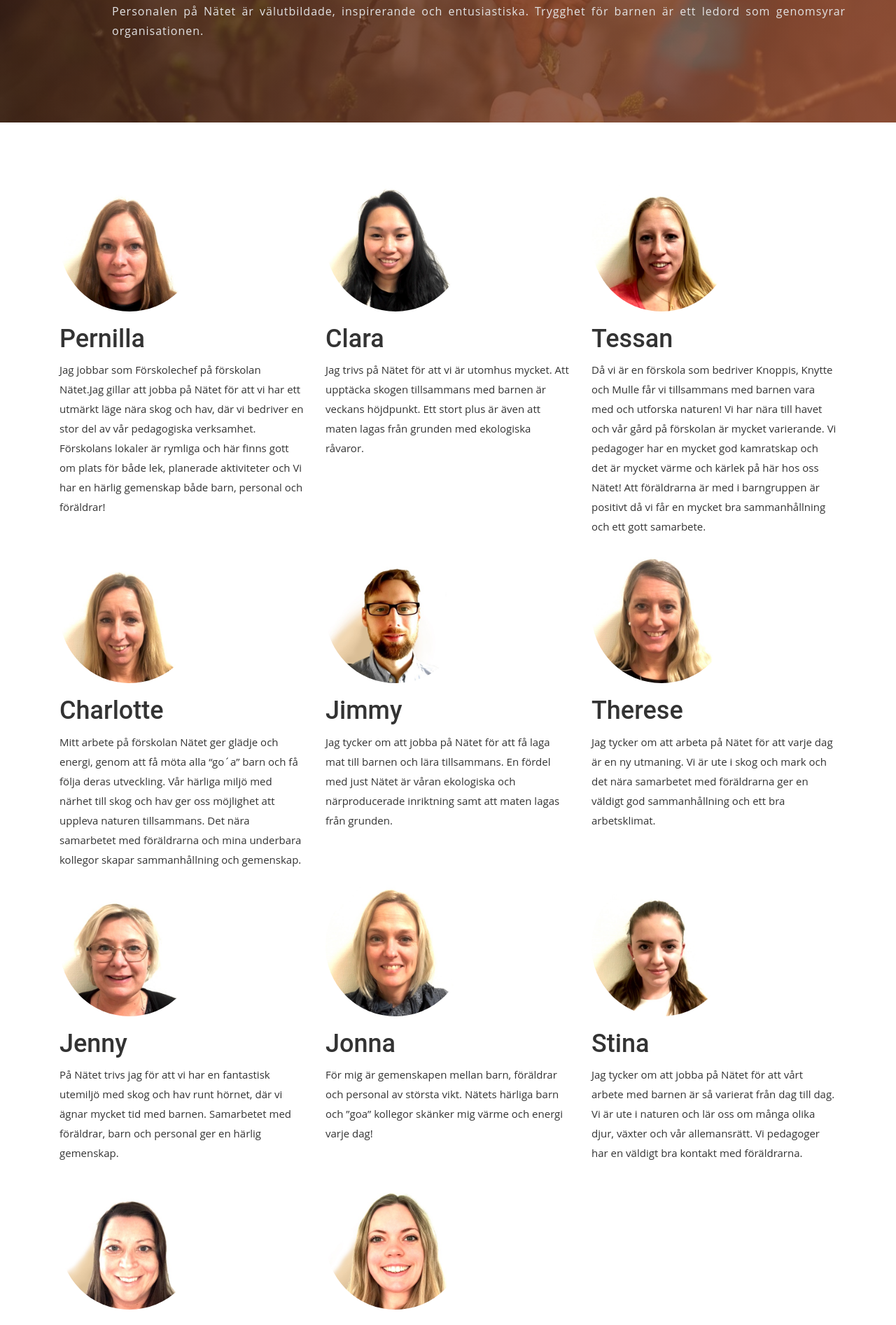
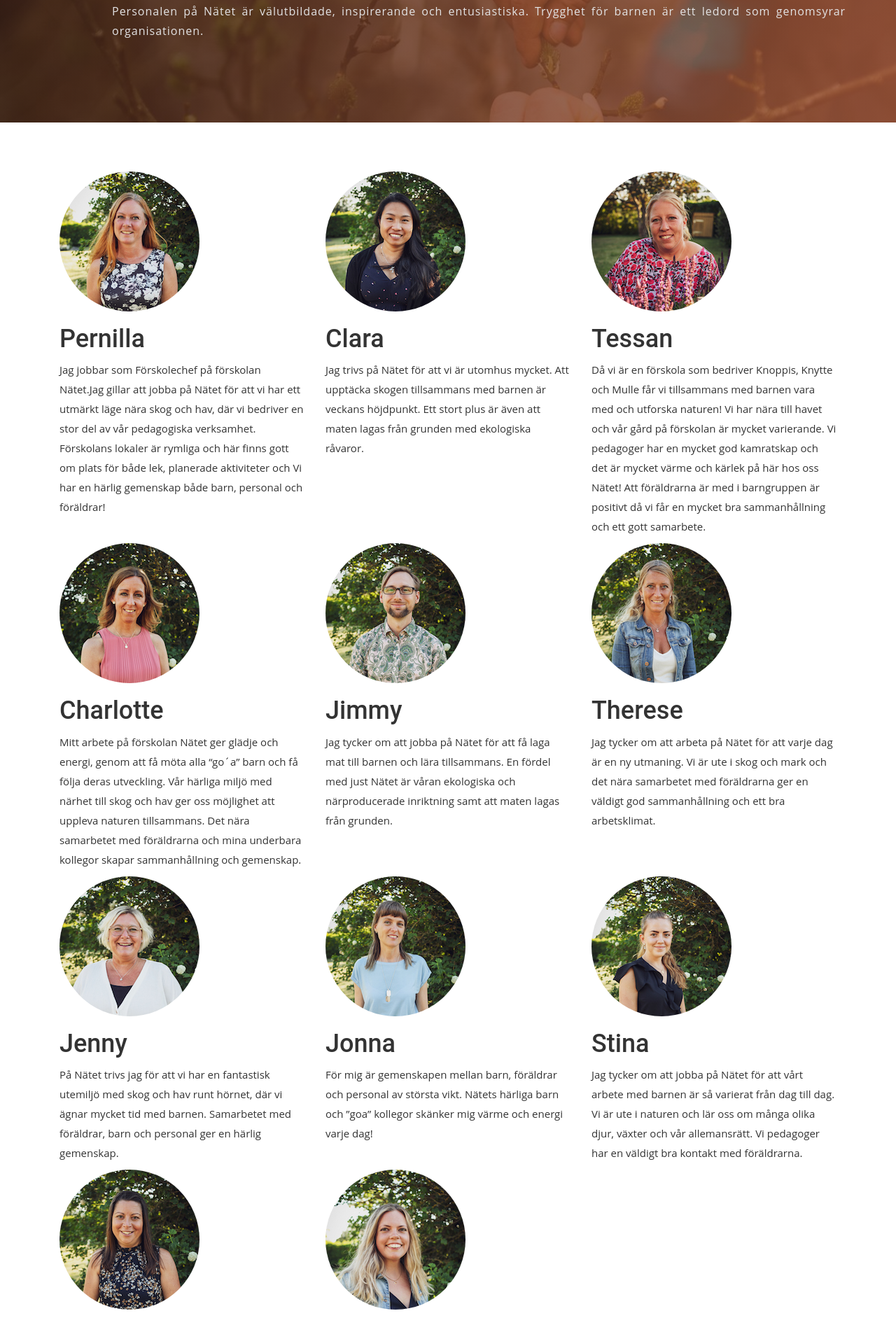
Before and after one commit to forskolan-natet/site, a Jekyll site: the page built from personal.html, in a window 1280 px wide. Shown: the part 351-2244 px from the top of the page at 70% size. Built offline with Jekyll 4.4.1, drawn with Linux system fonts in a browser that asks for light colours; nearby versions of some CDN libraries; some web fonts are replaced.

Commit message:
New images of the staff

```diff
--- a/personal.html
+++ b/personal.html
@@ -23,7 +23,7 @@ order: 3
     <div class="col-md-4 col-sm-6 col-xs-12">
       <div class="block">
         <div class="avatar">
-          <img src="/img/personal/2018-pernilla.jpg" />
+          <img src="/img/personal/2020-pernilla.jpg" />
         </div>
         <h1>Pernilla</h1>
         <p>Jag jobbar som Förskolechef på förskolan Nätet.Jag gillar att jobba på Nätet för att vi har ett utmärkt läge nära skog och hav, där vi bedriver en stor del av vår pedagogiska verksamhet. Förskolans lokaler är rymliga och här finns gott om plats för både lek, planerade aktiviteter och Vi har en härlig gemenskap både barn, personal och föräldrar!</p>
@@ -32,7 +32,7 @@ order: 3
     <div class="col-md-4 col-sm-6 col-xs-12">
       <div class="block">
         <div class="avatar">
-          <img src="/img/personal/2018-clara.jpg" />
+          <img src="/img/personal/2020-clara.jpg" />
         </div>
         <h1>Clara</h1>
         <p>Jag trivs på Nätet för att vi är utomhus mycket. Att upptäcka skogen tillsammans med barnen är veckans höjdpunkt. Ett stort plus är även att maten lagas från grunden med ekologiska råvaror.</p>
@@ -42,7 +42,7 @@ order: 3
     <div class="col-md-4 col-sm-6 col-xs-12">
       <div class="block">
         <div class="avatar">
-          <img src="/img/personal/2018-tessan.jpg" />
+          <img src="/img/personal/2020-tessan.jpg" />
         </div>
         <h1>Tessan</h1>
         <p>Då vi är en förskola som bedriver Knoppis, Knytte och Mulle får vi tillsammans med barnen vara med och utforska naturen! Vi har nära till havet och vår gård på förskolan är mycket varierande. Vi pedagoger har en mycket god kamratskap och det är mycket värme och kärlek på här hos oss Nätet!
@@ -53,7 +53,7 @@ order: 3
     <div class="col-md-4 col-sm-6 col-xs-12">
       <div class="block">
         <div class="avatar">
-          <img src="/img/personal/2018-charlotte.jpg" />
+          <img src="/img/personal/2020-charlotte.jpg" />
         </div>
         <h1>Charlotte</h1>
         <p>Mitt arbete på förskolan Nätet ger glädje och energi, genom att få möta alla “go´a” barn och få följa deras utveckling. Vår härliga miljö med närhet till skog och hav ger oss möjlighet att uppleva naturen tillsammans. Det nära samarbetet med föräldrarna och mina underbara kollegor skapar sammanhållning och gemenskap.</p>
@@ -63,7 +63,7 @@ order: 3
     <div class="col-md-4 col-sm-6 col-xs-12">
       <div class="block">
         <div class="avatar">
-          <img src="/img/personal/2019-jimmy.jpg" />
+          <img src="/img/personal/2020-jimmy.jpg" />
         </div>
         <h1>Jimmy</h1>
         <p>Jag tycker om att jobba på Nätet för att få laga mat till barnen och lära tillsammans. En fördel med just Nätet är våran ekologiska och närproducerade inriktning samt att maten lagas från grunden.</p>
@@ -72,7 +72,7 @@ order: 3
     <div class="col-md-4 col-sm-6 col-xs-12">
       <div class="block">
         <div class="avatar">
-          <img src="/img/personal/2018-therese.jpg" />
+          <img src="/img/personal/2020-therese.jpg" />
         </div>
         <h1>Therese</h1>
         <p>Jag tycker om att arbeta på Nätet för att varje dag är en ny utmaning. Vi är ute i skog och mark och det nära samarbetet med föräldrarna ger en väldigt god sammanhållning och ett bra arbetsklimat.</p>
@@ -83,7 +83,7 @@ order: 3
     <div class="col-md-4 col-sm-6 col-xs-12">
       <div class="block">
         <div class="avatar">
-          <img src="/img/personal/2018-jenny.jpg" />
+          <img src="/img/personal/2020-jenny.jpg" />
         </div>
         <h1>Jenny</h1>
         <p>På Nätet trivs jag för att vi har en fantastisk utemiljö med skog och hav runt hörnet, där vi ägnar mycket tid med barnen. Samarbetet med föräldrar, barn och personal ger en härlig gemenskap.</p>
@@ -92,7 +92,7 @@ order: 3
     <div class="col-md-4 col-sm-6 col-xs-12">
       <div class="block">
         <div class="avatar">
-          <img src="/img/personal/2018-jonna.jpg" />
+          <img src="/img/personal/2020-jonna.jpg" />
         </div>
         <h1>Jonna</h1>
         <p>För mig är gemenskapen mellan barn, föräldrar och personal av största vikt. Nätets härliga barn och ”goa” kollegor skänker mig värme och energi varje dag!</p>
@@ -102,7 +102,7 @@ order: 3
     <div class="col-md-4 col-sm-6 col-xs-12">
       <div class="block">
         <div class="avatar">
-          <img src="/img/personal/2018-stina.jpg" />
+          <img src="/img/personal/2020-stina.jpg" />
         </div>
         <h1>Stina</h1>
         <p>Jag tycker om att jobba på Nätet för att vårt arbete med barnen är så varierat från dag till dag. Vi är ute i naturen och lär oss om många olika djur, växter och vår allemansrätt. Vi pedagoger har en väldigt bra kontakt med föräldrarna.</p>
@@ -112,7 +112,7 @@ order: 3
     <div class="col-md-4 col-sm-6 col-xs-12">
       <div class="block">
         <div class="avatar">
-          <img src="/img/personal/2019-helen.jpg" />
+          <img src="/img/personal/2020-helen.jpg" />
         </div>
         <h1>Helen</h1>
         <p>Jag är en ”utemänniska” så självfallet trivs jag utmärkt med Nätet där vi är mycket ute i naturen. Den dagliga kontakten med föräldrar skapar en härlig ”vi-känsla”.	 		</p>
@@ -122,7 +122,7 @@ order: 3
     <div class="col-md-4 col-sm-6 col-xs-12">
       <div class="block">
         <div class="avatar">
-          <img src="/img/personal/2019-emma.jpg" />
+          <img src="/img/personal/2020-emma.jpg" />
         </div>
         <h1>Emma</h1>
         <p>Jag gillar att arbeta på Nätet då vi vistas mycket ute i naturen och samtalar om djuren och miljön runt omkring oss. Att vi arbetar med hållbar utveckling genom Grön Flagg och Friluftsfrämjandets Knoppis, Knytte och Mulle för en hållbar framtid. Till sist är det såklart att få träffa alla härliga barn och den fina kontakten med föräldrarna.</p>
```
Also changed, not shown: img/personal/2020-charlotte.jpg (added), img/personal/2020-clara.jpg (added), img/personal/2020-emma.jpg (added), img/personal/2020-helen.jpg (added), img/personal/2020-jenny.jpg (added), img/personal/2020-jimmy.jpg (added), img/personal/2020-jonna.jpg (added), img/personal/2020-pernilla.jpg (added), img/personal/2020-stina.jpg (added), img/personal/2020-tessan.jpg (added), img/personal/2020-therese.jpg (added).
